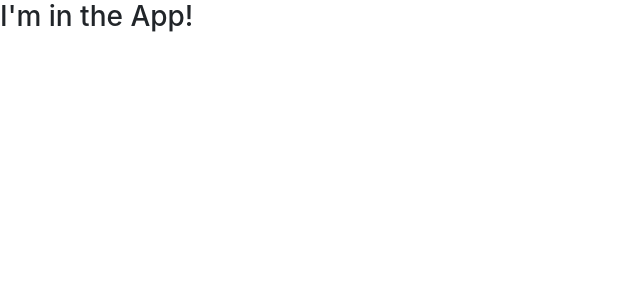
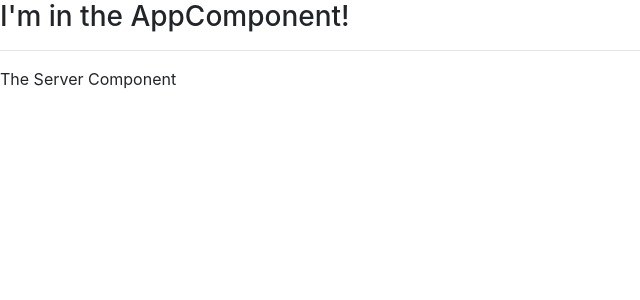
Before and after one commit to lilankaabey/angular-first-app, an Angular app: page / in a window 1280 px wide. Shown: the top 300 px of the page, without its empty margins (0-640 px from the left). Built offline with nearby package versions, Linux system fonts and the light colour scheme.

Commit message:
Import ServerComponent to app.module.ts and add 'app-server' element to app.component.html

```diff
--- a/src/app/app.component.html
+++ b/src/app/app.component.html
@@ -1,2 +1,4 @@
 <!--The content below is only a placeholder and can be replaced.-->
-<h3>I'm in the App!</h3>
+<h3>I'm in the AppComponent!</h3>
+<hr>
+<app-server></app-server>
--- a/src/app/app.module.ts
+++ b/src/app/app.module.ts
@@ -4,11 +4,13 @@
 import { HttpModule } from '@angular/http'
 
 import { AppComponent } from './app.component';
+import { ServerComponent } from './server/server.component';
 
 
 @NgModule({
   declarations: [
-    AppComponent
+    AppComponent,
+    ServerComponent
   ],
   imports: [
     BrowserModule,
```
